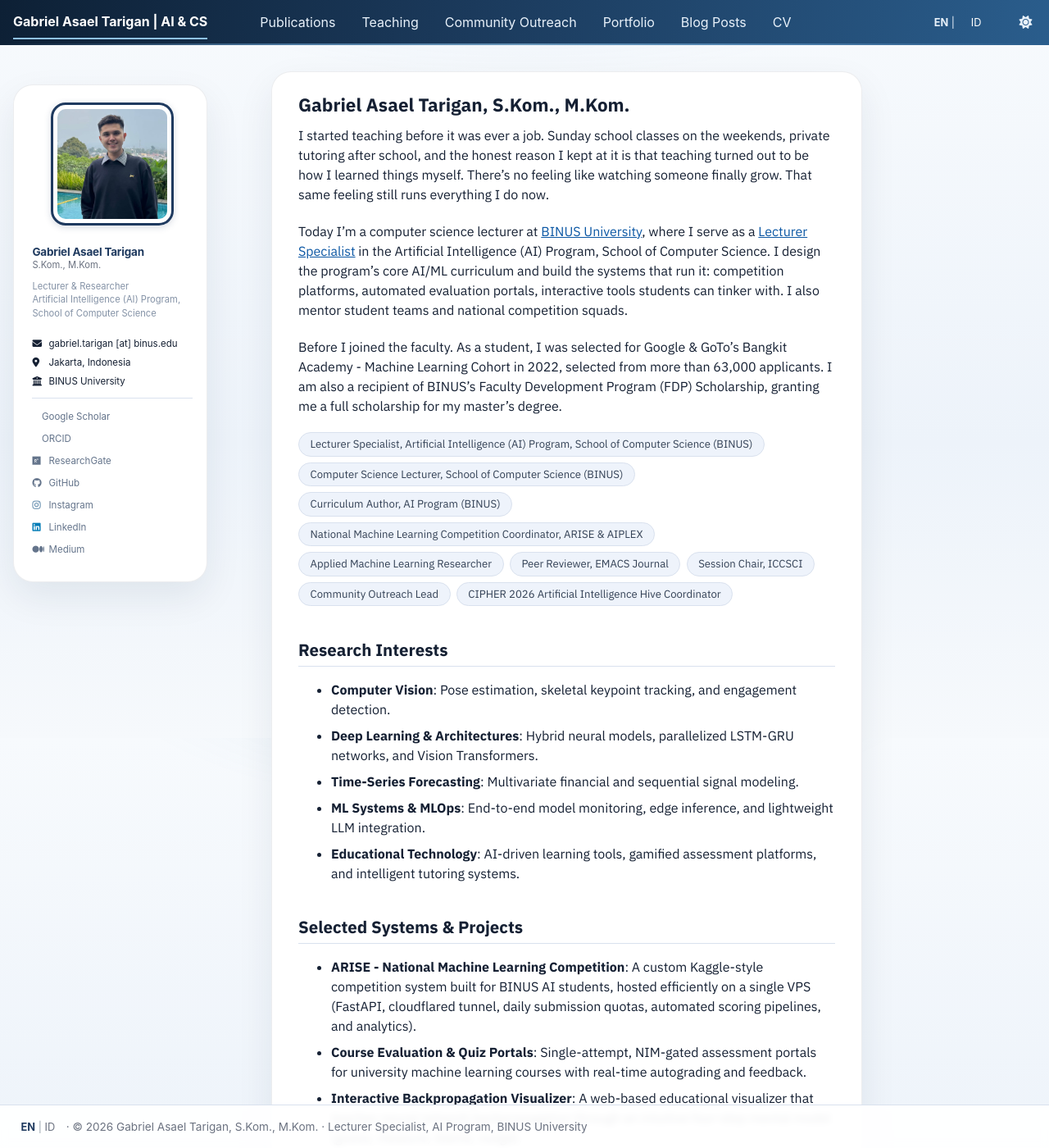
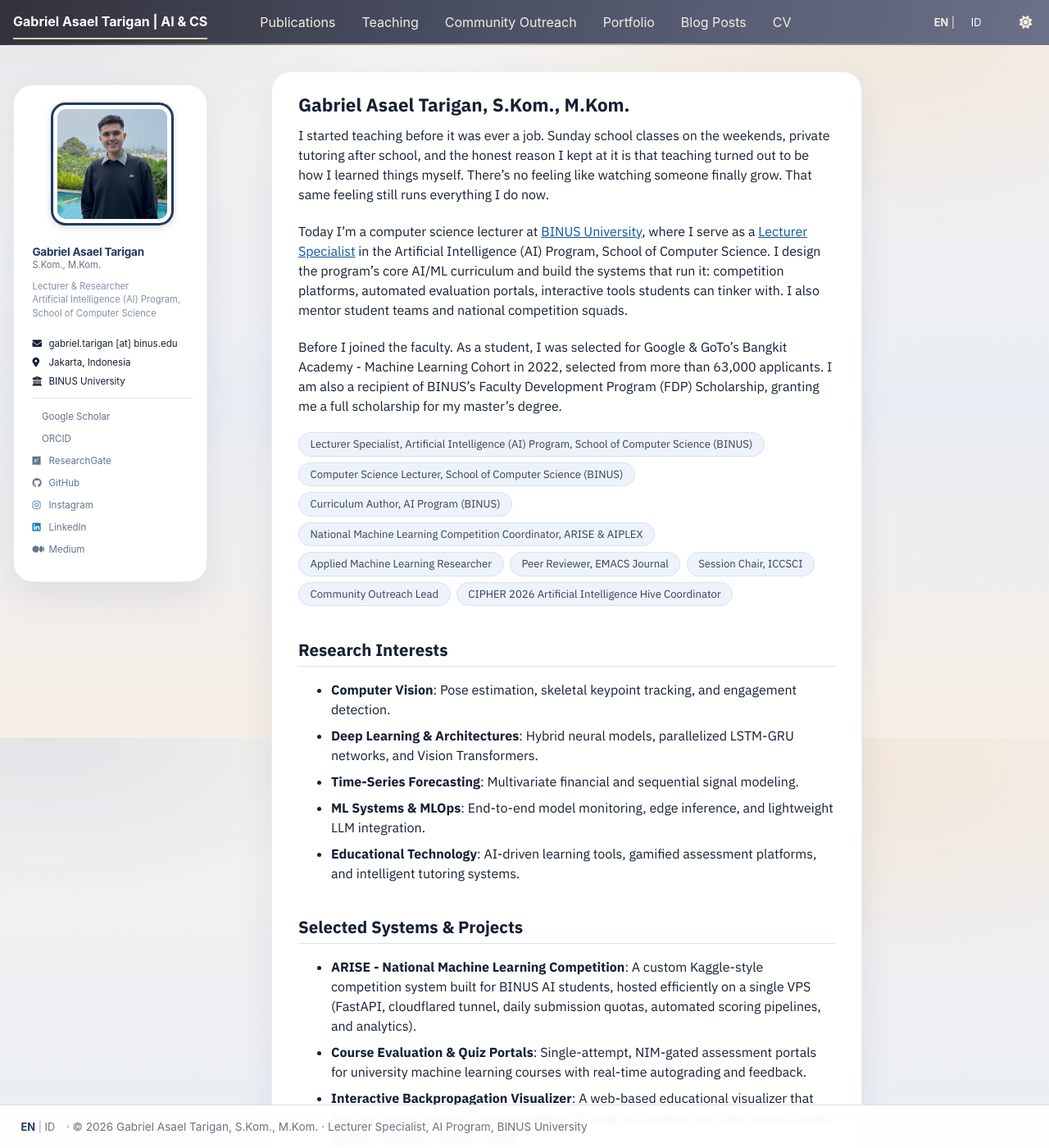
Before and after one commit to asaeltarigan/asaeltarigan.github.io, a Jekyll site: the page built from _pages/about.md, in a window 1280 px wide and 1400 px high. Shown: the whole window at 82% size. Built offline with Jekyll 4.4.1, drawn with Linux system fonts in a browser that asks for light colours; a style sheet for code colours, icons or effects is not loaded.

Commit message:
Design: warm the gradient - warm slate masthead, cream-warmed blue wash

```diff
--- a/_includes/head.html
+++ b/_includes/head.html
@@ -94,4 +94,4 @@
 <link rel="preconnect" href="https://fonts.gstatic.com" crossorigin>
 <link href="https://fonts.googleapis.com/css2?family=IBM+Plex+Sans:wght@400;500;600;700&display=swap" rel="stylesheet">
 <link rel="stylesheet" href="{{ base_path }}/assets/css/main.css">
-<link rel="stylesheet" href="{{ base_path }}/assets/css/custom.css?v=61">
+<link rel="stylesheet" href="{{ base_path }}/assets/css/custom.css?v=62">
--- a/assets/css/custom.css
+++ b/assets/css/custom.css
@@ -758,42 +758,46 @@ html[data-theme="dark"] .page__footer { border-top-color: #22304d; }
 }
 
 /* ============================================================
-   Blue gradient: gradient masthead + page wash
-   Added 9 Nov 2026 at Gabriel's request (soft-blue direction,
-   deliberately not a copy of chunyang-chen.github.io: his bar is
-   flat navy and the wash near-invisible, ours is a navy->azure
-   bar over a cool page gradient).
+   Gradient masthead + warm-blue page wash
+   v1 (9 Nov 2026): navy->azure, too cold in review.
+   v2 (9 Nov 2026): warm slate masthead + a blue page wash warmed
+   by a cream glow. Keeps the blue identity, moves the temperature
+   up so it reads "dusk" rather than "clinical".
+   Tunable knobs: --ds-warm (cream glow strength),
+   masthead gradient stops, and the page linear-gradient end.
    ============================================================ */
 
 :root {
-  --global-masthead-link-color: #e8f1fa;
+  --global-masthead-link-color: #f3ede4;
   --global-masthead-link-color-hover: #ffffff;
-  --ds-grad-line: rgba(114, 174, 222, 0.55);
+  --ds-warm: 0.30;
+  --ds-sand: #ebd0aa;
 }
 
 html[data-theme="dark"] {
-  --global-masthead-link-color: #dfeaf6;
+  --global-masthead-link-color: #efe9df;
   --global-masthead-link-color-hover: #ffffff;
+  --ds-warm: 0.12;
+  --ds-sand: #d8b98f;
 }
 
-/* --- Masthead: navy -> azure --- */
+/* --- Masthead: warm slate -> dusty indigo --- */
 .masthead {
-  background: linear-gradient(100deg, #0d2035 0%, #1b3a5c 45%, #2a5d8c 100%) !important;
-  box-shadow: 0 1px 0 rgba(255, 255, 255, 0.07);
+  background: linear-gradient(100deg, #33323c 0%, #4a4f63 45%, #6a7188 100%) !important;
+  box-shadow: 0 1px 0 rgba(255, 255, 255, 0.06);
 }
 
 .masthead::after {
   height: 2px;
   background: linear-gradient(90deg,
-    rgba(42, 93, 140, 0) 0%,
-    var(--ds-grad-line) 28%,
-    rgba(150, 205, 240, 0.6) 50%,
-    var(--ds-grad-line) 72%,
-    rgba(42, 93, 140, 0) 100%);
+    rgba(106, 113, 136, 0) 0%,
+    rgba(206, 188, 166, 0.55) 30%,
+    rgba(235, 208, 170, 0.65) 50%,
+    rgba(206, 188, 166, 0.55) 70%,
+    rgba(106, 113, 136, 0) 100%);
 }
 
-/* menu items and the nav wrapper paint their own bg in the base theme;
-   let the gradient show through */
+/* The base theme paints the nav wrapper and menu items; let the gradient show */
 .masthead #site-nav,
 .masthead .greedy-nav,
 .masthead__menu-item {
@@ -806,7 +810,7 @@ html[data-theme="dark"] {
 .masthead__menu-item a:visited,
 .masthead .lang-cur,
 .masthead .lang-sep {
-  color: #e8f1fa !important;
+  color: #f3ede4 !important;
 }
 
 .masthead__menu-item a:hover,
@@ -819,39 +823,41 @@ html[data-theme="dark"] {
 .masthead__menu-item.selected a,
 .masthead__menu-item.selected a:hover {
   color: #ffffff !important;
-  border-bottom-color: #8fc2ea !important;
+  border-bottom-color: #e6cfa8 !important;
 }
 
 .masthead a:focus-visible {
-  outline: 2px solid #9ccdf0;
+  outline: 2px solid #e6cfa8;
   outline-offset: 3px;
 }
 
 /* Overflow / mobile dropdown needs a solid surface over the gradient */
 .masthead ul.hidden-links {
-  background: #142f4d;
+  background: #42465a;
   border-radius: 0 0 10px 10px;
-  box-shadow: 0 12px 28px rgba(8, 22, 40, 0.28);
+  box-shadow: 0 12px 28px rgba(30, 26, 20, 0.28);
 }
 
 .masthead ul.hidden-links .masthead__menu-item {
   background: transparent !important;
 }
 
-/* --- Page: cool gradient wash + soft top glow --- */
+/* --- Page: blue wash warmed by a cream glow --- */
 body {
   background-image:
-    radial-gradient(900px 340px at 50% -12%, rgba(44, 111, 168, 0.10), transparent 60%),
-    linear-gradient(180deg, #f7fafd 0%, #edf3fa 60%, #f6f9fc 100%) !important;
+    radial-gradient(780px 420px at 84% 4%, rgba(240, 206, 168, var(--ds-warm)), transparent 62%),
+    radial-gradient(700px 320px at 4% 0%, rgba(150, 172, 198, 0.20), transparent 60%),
+    linear-gradient(180deg, #f4f2ef 0%, #eaeef4 55%, #f6efe6 100%) !important;
   background-attachment: fixed !important;
+}
+
+html[data-theme="dark"] .masthead {
+  background: linear-gradient(100deg, #262430 0%, #3a3d4c 45%, #555463 100%) !important;
 }
 
 html[data-theme="dark"] body {
   background-image:
-    radial-gradient(900px 340px at 50% -12%, rgba(84, 152, 220, 0.12), transparent 62%),
-    linear-gradient(180deg, #0a1320 0%, #0d1a2c 60%, #0b1626 100%) !important;
+    radial-gradient(780px 420px at 84% 4%, rgba(216, 185, 143, var(--ds-warm)), transparent 64%),
+    radial-gradient(700px 320px at 4% 0%, rgba(96, 116, 148, 0.18), transparent 60%),
+    linear-gradient(180deg, #121319 0%, #14161d 55%, #17151a 100%) !important;
 }
-
-html[data-theme="dark"] .masthead {
-  background: linear-gradient(100deg, #071120 0%, #102640 45%, #1a3d61 100%) !important;
-}
```
